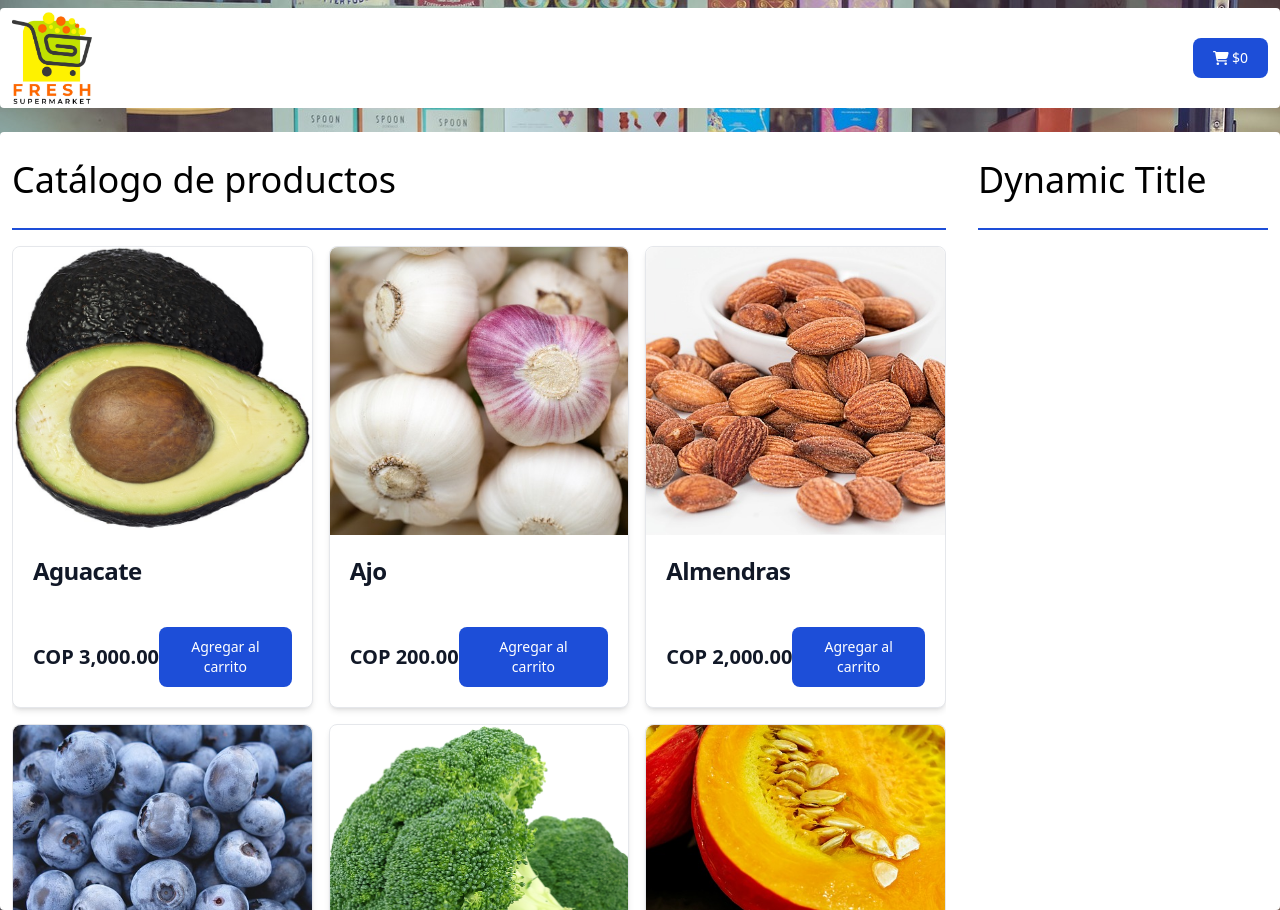
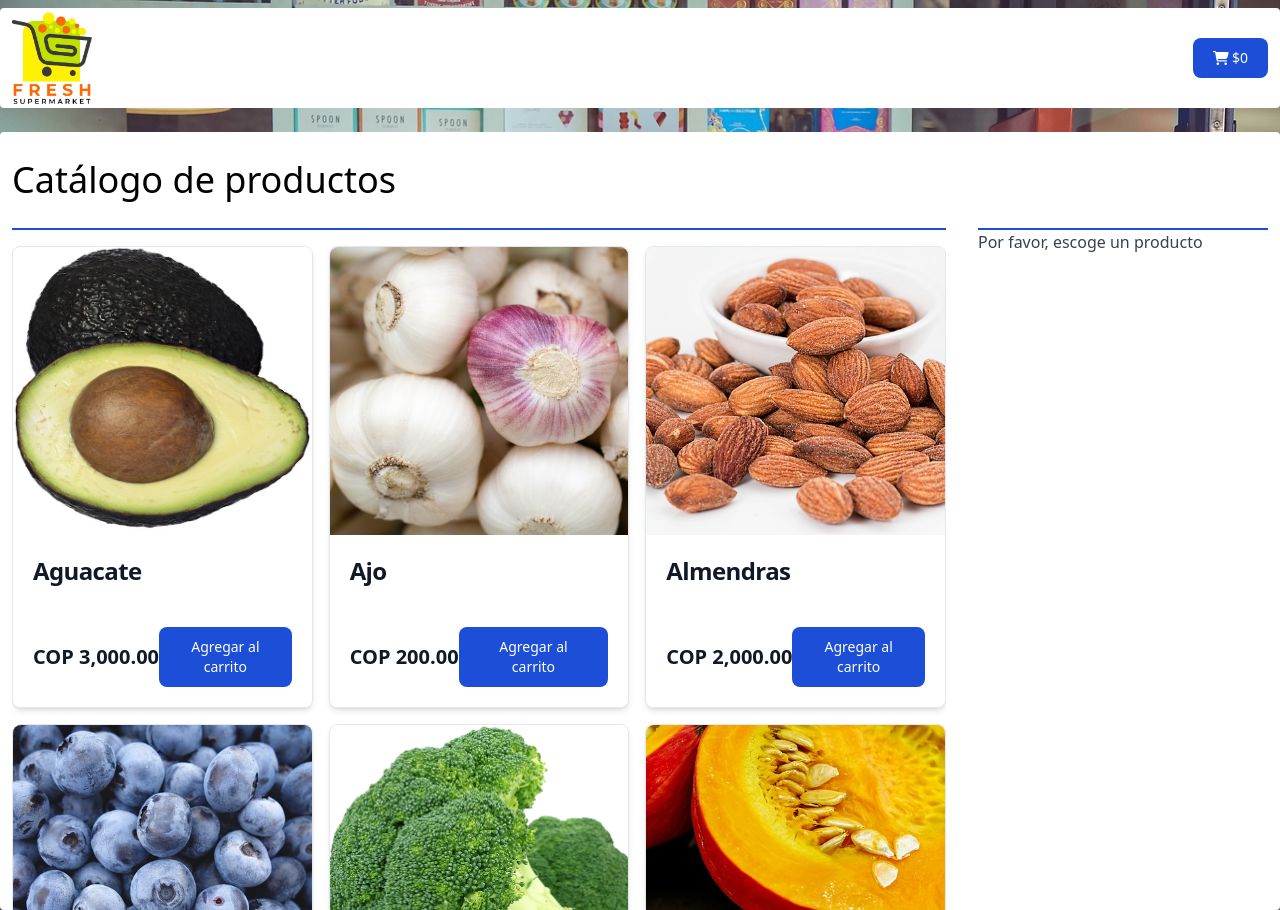
Before and after one commit to EnriquePallares/mini-market, a React (Vite) app: page /minimarket/ in a window 1280 px wide. Built offline with nearby package versions, Linux system fonts and the light colour scheme.

Commit message:
Detalle de producto

```diff
--- a/src/components/Shop/ProductList/ProductDetail/ProductDetail.tsx
+++ b/src/components/Shop/ProductList/ProductDetail/ProductDetail.tsx
@@ -1,8 +1,26 @@
+import { Product } from '@/types/entities';
 import React from 'react';
 export interface ProductDetailInterface {}
 
-const ProductDetail : React.FC<ProductDetailInterface> = () => {
-	return <div>ProductDetail</div>;
+const ProductDetail: React.FC<{ product: Product | null }> = ({ product }) => {
+  return (
+    <div className="product-detail">
+      <img src={product?.image} alt={product?.name} />
+
+      <div className="flex justify-between items-center border-b-2 border-blue-500">
+        <div className="info">
+          <span className="text-lg font-semibold">
+            {product?.name} |{' '}
+            <span className="text-blue-500">${product?.price}</span>
+          </span>
+        </div>
+      </div>
+
+      <p className="font-normal text-gray-700 dark:text-gray-400 border-b-2 border-blue-500">
+        {product?.description}
+      </p>
+    </div>
+  );
 };
 
 export default ProductDetail;
--- a/src/components/Shop/ProductList/ProductList.tsx
+++ b/src/components/Shop/ProductList/ProductList.tsx
@@ -1,18 +1,26 @@
 import { Product } from '@/types/entities';
-import React, { useEffect } from 'react';
+import React, { useEffect, useState } from 'react';
 import { selector, actionsCreators } from '@/features/products';
 import { useDispatch, useSelector } from 'react-redux';
+import ProductDetail from './ProductDetail/ProductDetail';
 export interface ProductListInterface {}
 
 const ProductList: React.FC<ProductListInterface> = () => {
+  const [product, setProduct] = useState<Product | null>(null);
   const dispatch = useDispatch();
+
   const numberFormat = new Intl.NumberFormat('en-US', {
     style: 'currency',
     currency: 'COP',
   });
+
   const {
     products: { dataProducts },
   } = useSelector((state: any) => selector(state));
+
+  const handleProduct = (product: Product) => {
+    setProduct(product);
+  };
 
   useEffect(() => {
     dispatch(actionsCreators.list());
@@ -30,7 +38,8 @@ const ProductList: React.FC<ProductListInterface> = () => {
             {dataProducts.map((product: Product) => (
               <div
                 key={product.sku}
-                className="max-w-sm bg-white rounded-lg border border-gray-200 shadow-md dark:bg-gray-800 dark:border-gray-700"
+                className="max-w-sm bg-white rounded-lg border border-gray-200 shadow-md cursor-pointer dark:bg-gray-800 dark:border-gray-700"
+                onClick={() => handleProduct(product)}
               >
                 <img
                   key={product.sku}
@@ -62,9 +71,23 @@ const ProductList: React.FC<ProductListInterface> = () => {
         </div>
 
         <div>
-          <h3 className="border-b-2 py-7 border-blue-700 text-4xl font-medium">
-            Dynamic Title
-          </h3>
+          <div className="border-b-2 border-blue-700 py-7">
+            <h3
+              className={`text-4xl font-medium ${
+                product ? 'visible' : 'invisible'
+              }`}
+            >
+              Producto
+            </h3>
+          </div>
+
+          {product ? (
+            <ProductDetail product={product} />
+          ) : (
+            <p className="font-normal text-gray-700 dark:text-gray-400">
+              Por favor, escoge un producto
+            </p>
+          )}
         </div>
       </div>
     </section>
```
